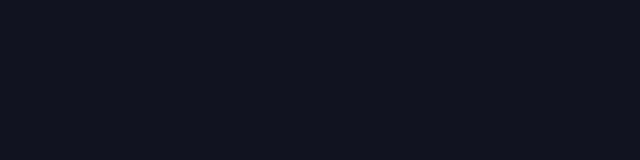
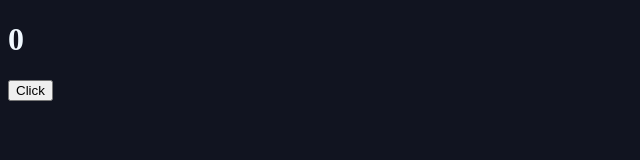
Before and after one commit to CodeWithSaidur/React-19, a React (Vite) app: page / in a window 1280 px wide. Shown: the top 160 px of the page, without its empty margins (0-640 px from the left). Built offline with nearby package versions, Linux system fonts and the light colour scheme.

Commit message:
state management 101

```diff
--- a/src/components/05.jsx
+++ b/src/components/05.jsx
@@ -1,7 +1,17 @@
+import { useState } from 'react';
+
 export default function Five() {
+
+    let [a, seta] = useState(0)
+
+    let clickHendeler = () => {
+        seta(a + 1)
+    }
+
     return (
         <div>
-
+            <h1>{a}</h1>
+            <button onClick={clickHendeler}>Click</button>
         </div>
     )
 }
```
